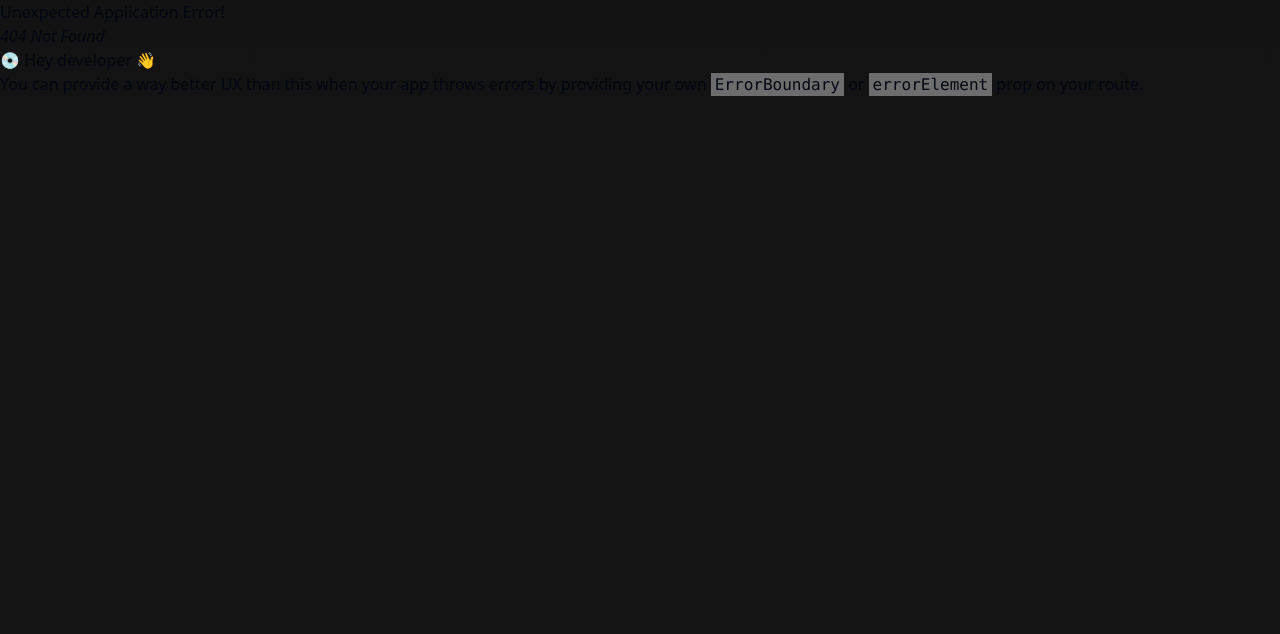
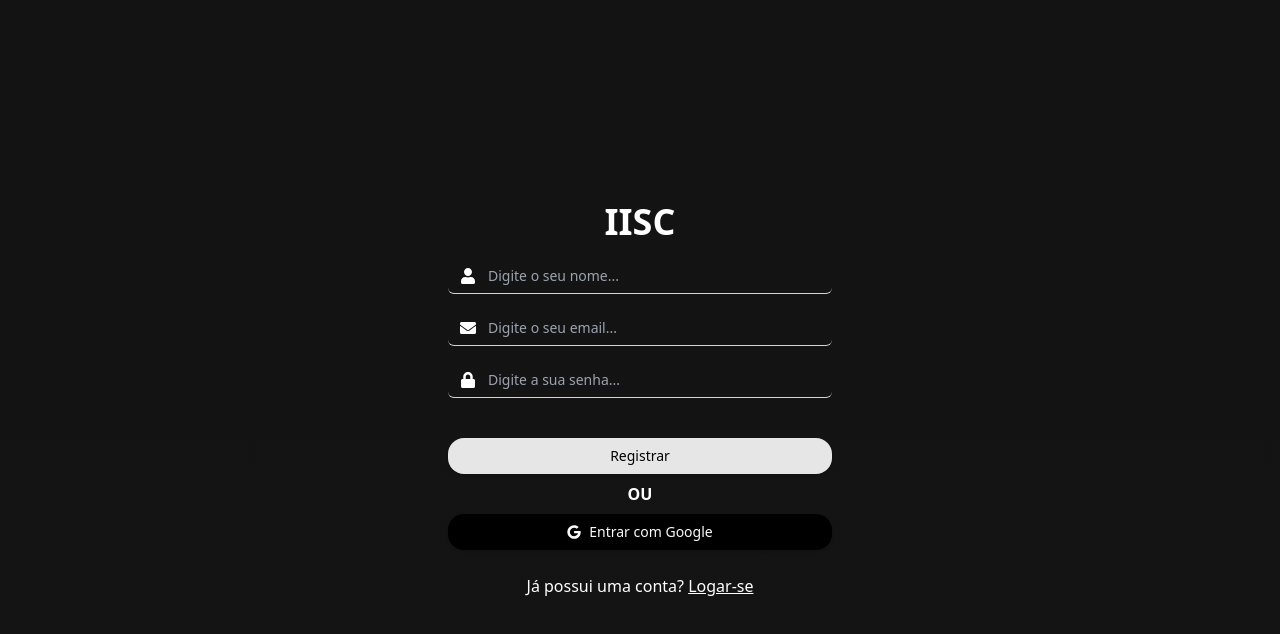
Before and after one commit to berdnaski/frontend-schedule-church, a React (Vite) app: page /register in a window 1280 px wide. Before the commit this address had no page. Shown: the top 634 px of the page. Built offline with nearby package versions, Linux system fonts and the light colour scheme.

Commit message:
modifications

```diff
--- /dev/null
+++ b/src/@types/auth.d.ts
@@ -0,0 +1,3 @@
+export interface AuthContextType {
+    register: (name: string, email: string, password: string) => Promise<void>;
+}
--- a/src/App.tsx
+++ b/src/App.tsx
@@ -4,7 +4,7 @@ import { Login } from "./pages/login/login";
 
 const router = createBrowserRouter([
   {
-    path: "/",
+    path: "/register",
     element: <Register />
   },
   {
--- /dev/null
+++ b/src/api/axios.ts
@@ -0,0 +1,11 @@
+import axios from "axios";
+
+const api = axios.create({
+    baseURL: 'http://localhost:3333',
+    headers: {
+        'Content-Type': 'application/json',
+    },
+    withCredentials: true,
+});
+
+export default api;
--- /dev/null
+++ b/src/context/AuthContext.tsx
@@ -0,0 +1,36 @@
+// src/context/AuthContext.tsx
+import { createContext, useContext, ReactNode } from 'react';
+import { registerUser } from '../services/authService';
+import { AuthContextType } from '@/@types/auth';
+
+const AuthContext = createContext<AuthContextType | undefined>(undefined);
+
+interface AuthProviderProps {
+    children: ReactNode;
+}
+
+export function AuthProvider({ children }: AuthProviderProps) {
+  const register = async (name: string, email: string, password: string) => {
+    try {
+      await registerUser(name, email, password);
+      console.log('User registered successfully!');
+    } catch {
+      console.error('Failed to register user');
+    }
+  };
+
+  return (
+    <AuthContext.Provider value={{ register }}>
+      {children}
+    </AuthContext.Provider>
+  );
+}
+
+export function useAuth() {
+  const context = useContext(AuthContext);
+
+  if (!context) {
+    throw new Error('useAuth must be used within an AuthProvider');
+  }
+  return context;
+}
--- a/src/main.tsx
+++ b/src/main.tsx
@@ -3,9 +3,12 @@ import { createRoot } from 'react-dom/client'
 import { router } from './App.tsx'
 import './global.css'
 import { RouterProvider } from 'react-router-dom'
+import { AuthProvider } from './context/AuthContext.tsx'
 
 createRoot(document.getElementById('root')!).render(
   <StrictMode>
-    <RouterProvider router={router} />
+    <AuthProvider>
+      <RouterProvider router={router} />
+    </AuthProvider>
   </StrictMode>,
 )
--- a/src/pages/register/register.tsx
+++ b/src/pages/register/register.tsx
@@ -1,30 +1,52 @@
-import { Container } from "@/components/container/container"
-import { Button } from "@/components/ui/button"
-import { Input } from "@/components/ui/input"
-import { FaUser, FaEnvelope, FaLock, FaGoogle } from "react-icons/fa"
+// src/components/Register.tsx
+import { Container } from "@/components/container/container";
+import { Button } from "@/components/ui/button";
+import { Input } from "@/components/ui/input";
+import { useAuth } from "@/context/AuthContext";
+import { useState } from "react";
+import { FaUser, FaEnvelope, FaLock, FaGoogle } from "react-icons/fa";
 
 export function Register() {
+    const { register } = useAuth();
+    const [name, setName] = useState('');
+    const [email, setEmail] = useState('');
+    const [password, setPassword] = useState('');
+
+    const handleSubmit = async (e: React.FormEvent) => {
+        e.preventDefault();
+        await register(name, email, password);
+    };
+
     return (
         <Container>
             <div className="w-full min-h-screen flex justify-center items-center flex-col">
-        <form className="flex flex-col items-center gap-4">
+                <form onSubmit={handleSubmit} className="flex flex-col items-center gap-4">
                     <h1 className="text-white font-bold text-4xl">IISC</h1>
                     <div className="flex flex-col gap-4 w-96">
                         <Input
                             type="text"
                             name="name"
                             placeholder="Digite o seu nome..."
-                icon={<FaUser color="white" />} />
+                            icon={<FaUser color="white" />}
+                            value={name}
+                            onChange={(e) => setName(e.target.value)}
+                        />
                         <Input
                             type="email"
                             name="email"
                             placeholder="Digite o seu email..."
-                icon={<FaEnvelope color="white" />} />
+                            icon={<FaEnvelope color="white" />}
+                            value={email}
+                            onChange={(e) => setEmail(e.target.value)}
+                        />
                         <Input
                             type="password"
                             name="password"
                             placeholder="Digite a sua senha..."
-                icon={<FaLock color="white" />} />
+                            icon={<FaLock color="white" />}
+                            value={password}
+                            onChange={(e) => setPassword(e.target.value)}
+                        />
                     </div>
 
                     <div className="flex flex-col items-center justify-center h-32 w-full mt-4">
@@ -42,5 +64,5 @@ export function Register() {
                 </form>
             </div>
         </Container>
-  )
+    );
 }
--- /dev/null
+++ b/src/services/authService.ts
@@ -0,0 +1,12 @@
+import api from '../api/axios';
+
+export const registerUser = async (name: string, email: string, password: string) => {
+    try {
+        const res = await api.post('/register', { name, email, password });
+
+        return res.data;
+    } catch (error) {
+        console.error('Error during registration:', error);
+        throw new Error('Ocorreu um erro ao tentar registrar!');
+    }
+}
```
Lines whose indentation alone changed are shown as unchanged.
